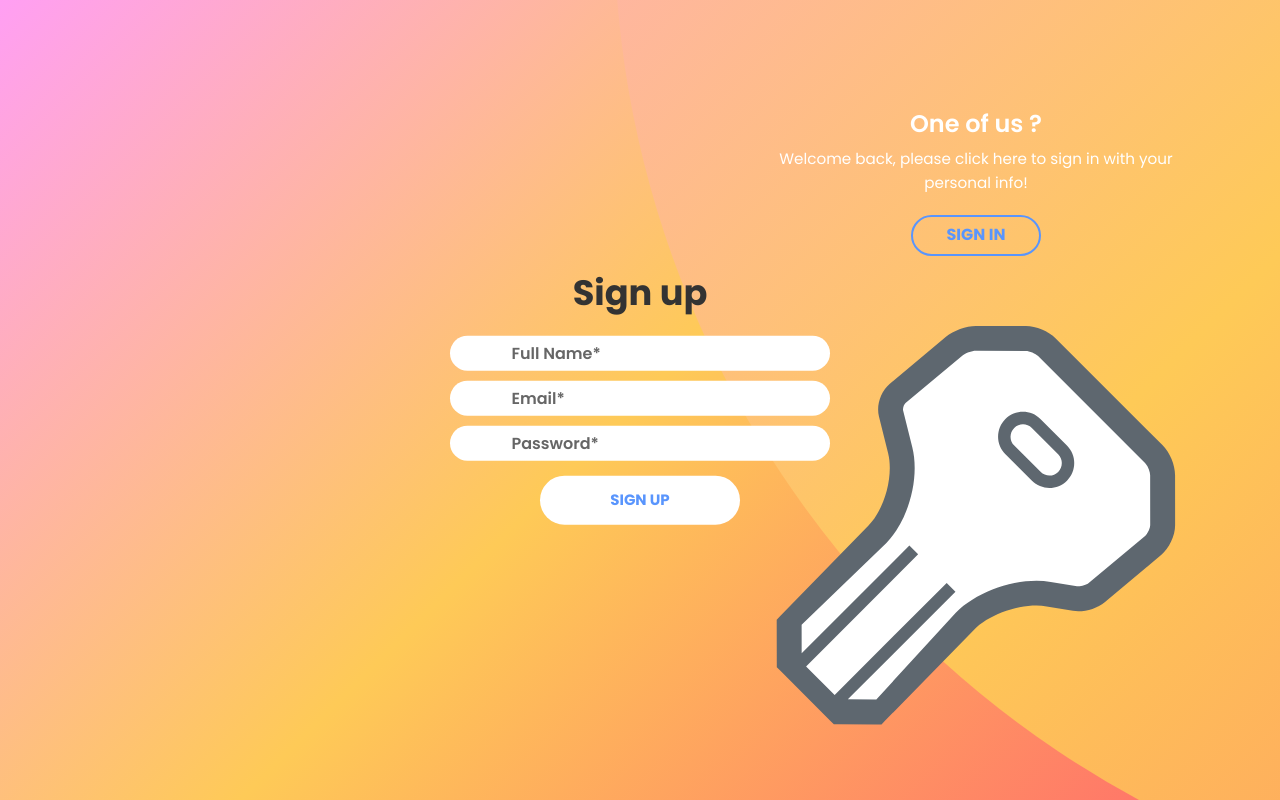
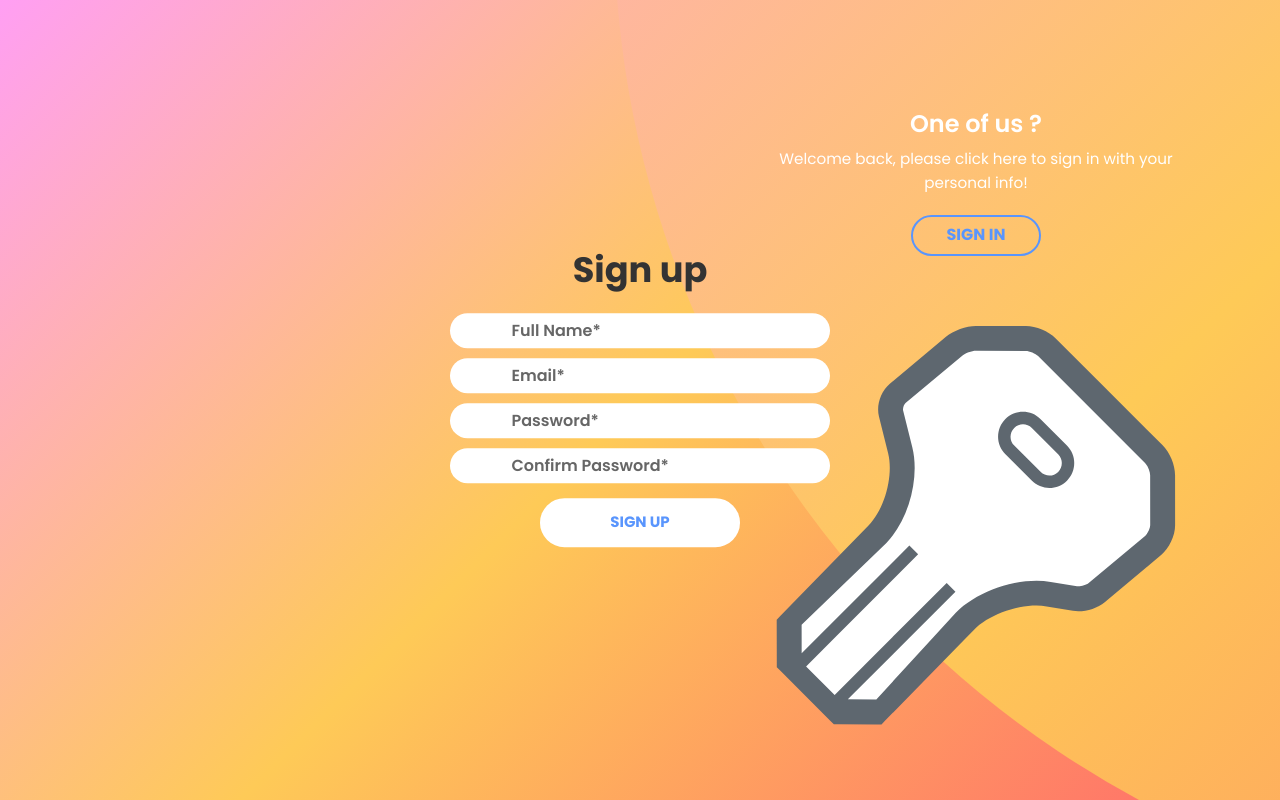
Before and after one commit to 2118476/Habesha-community-Frontend, a React (Create React App) app: page / in a window 1280 px wide. Both pictures are taken after a click on the button "Get Started". Built offline with nearby package versions, Linux system fonts and the light colour scheme.

Commit message:
fix: add confirm password field and improve email validation message

```diff
--- a/src/features/auth/Account.jsx
+++ b/src/features/auth/Account.jsx
@@ -285,6 +285,18 @@ function Account({ initialSignUp = false, redirect = "/app/home" }) {
               )}
               {showErrors && errors.password && <p>{errors.password}</p>}
 
+              <div className="input-field">
+                <i className="fas fa-lock"></i>
+                <input
+                  type="password"
+                  name="confirmPassword"
+                  value={values.confirmPassword}
+                  onChange={handleChange}
+                  placeholder="Confirm Password*"
+                />
+              </div>
+              {showErrors && errors.confirmPassword && <p>{errors.confirmPassword}</p>}
+
               <input
                 type="submit"
                 className="account-btn"
--- a/src/features/auth/AccountFunctionality/useForm.jsx
+++ b/src/features/auth/AccountFunctionality/useForm.jsx
@@ -10,6 +10,7 @@ const useForm = (validateForm) => {
     fullName: "",
     email: "",
     password: "",
+    confirmPassword: "",
   });
 
   const [errors, setErrors] = useState({});
@@ -38,7 +39,7 @@ const useForm = (validateForm) => {
         const res = await api.post('/auth/register', registration);
 
         if (res.status === 200 || res.status === 201) {
-          setValues({ fullName: '', email: '', password: '' });
+          setValues({ fullName: '', email: '', password: '', confirmPassword: '' });
           setErrors({});
           await Swal.fire({
             icon: 'success',
--- a/src/features/auth/AccountFunctionality/validateSignUpForm.jsx
+++ b/src/features/auth/AccountFunctionality/validateSignUpForm.jsx
@@ -24,6 +24,13 @@ function validateSignUpForm(values) {
     errors.password = "Password must be at least 8 characters.";
   }
 
+  // Confirm Password
+  if (!values.confirmPassword) {
+    errors.confirmPassword = "Please confirm your password.";
+  } else if (values.confirmPassword !== values.password) {
+    errors.confirmPassword = "Passwords do not match.";
+  }
+
   return errors;
 }
 
```
